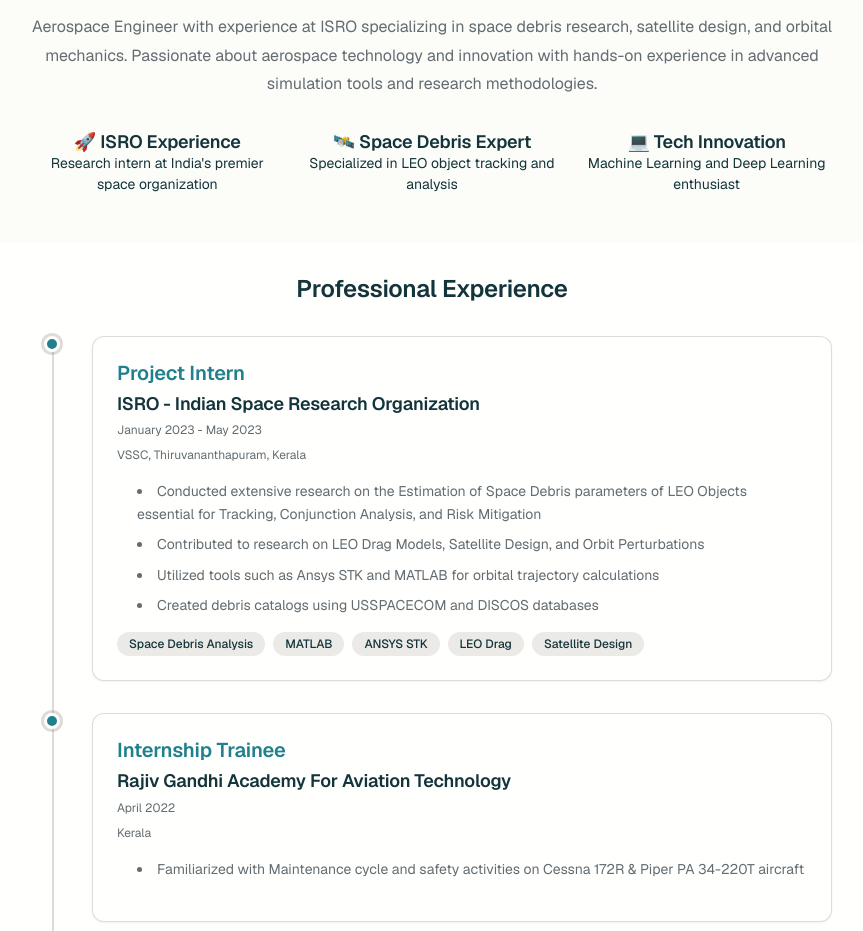
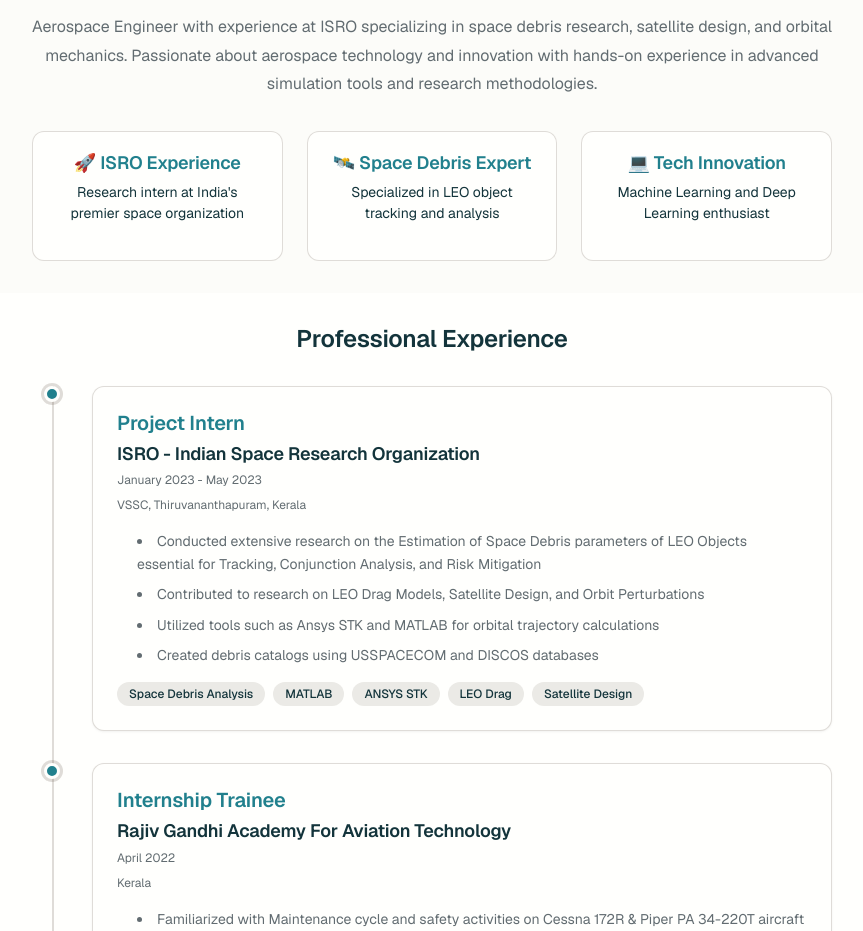
Before and after one commit to vinitkesh/aditya-portfolio, a Next.js app: page / in a window 1280 px wide. Shown: the part 880-1811 px from the top of the page, without its empty margins (208-1071 px from the left). Built offline with nearby package versions, Linux system fonts and the light colour scheme; a web font is replaced by a local one.

Commit message:
[fix] About me cards

```diff
--- a/components/About.tsx
+++ b/components/About.tsx
@@ -12,7 +12,7 @@
           {data.about.highlights.map((item:any, index:any) => (
             <div
               key={index}
-              className="hightlight-item"
+              className="highlight-item"
             >
               <h4 className="">{item.title}</h4>
               <p className="">{item.description}</p>
```
